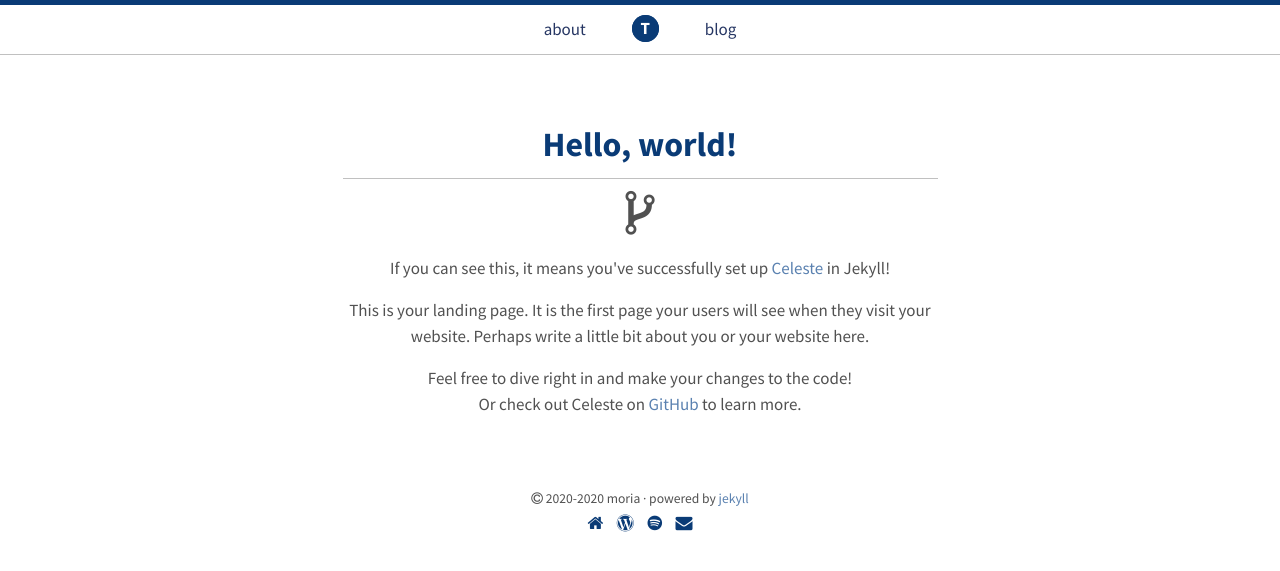
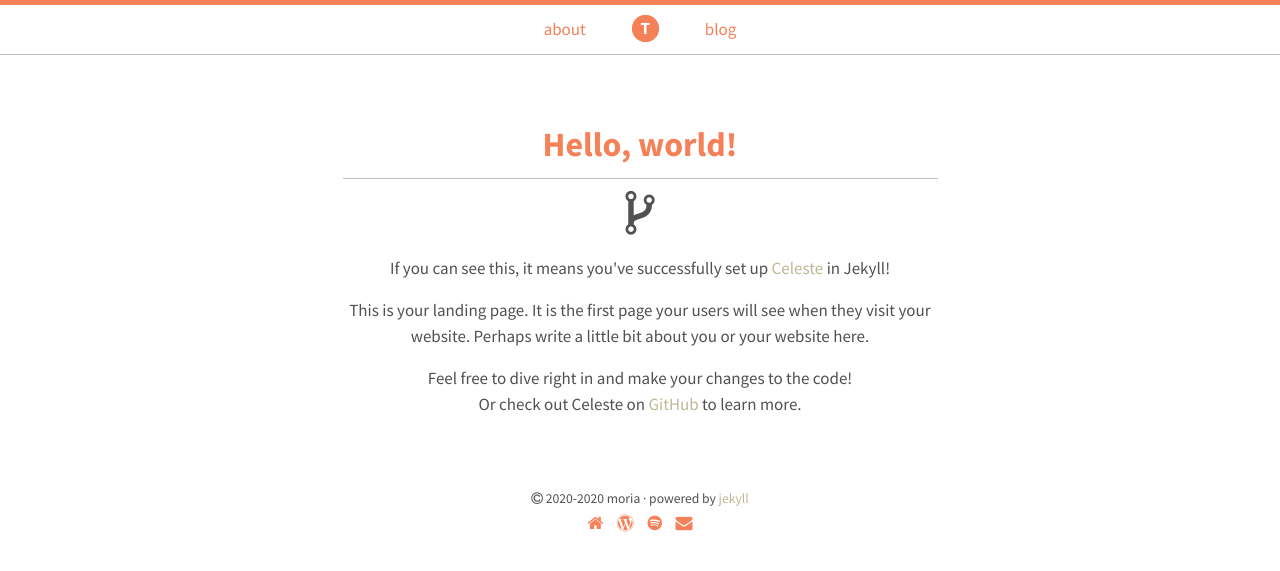
Before and after one commit to hystericalanduseless/hystericalanduseless.github.io, a Jekyll site: the page built from index.html, in a window 1280 px wide. Shown: the top 571 px of the page. Built offline with Jekyll 4.4.1, drawn with Linux system fonts in a browser that asks for light colours.

Commit message:
Change CSS settings

```diff
--- a/_sass/utilities/_variables.scss
+++ b/_sass/utilities/_variables.scss
@@ -13,27 +13,27 @@ $code-font-stack: 'Source Code Pro', monospace;
 // Body
 $body-text-color: #515151;
 $body-background-color: #ffffff;
-$body-top-border-color: #0A3b76;
+$body-top-border-color: #F58158;
 $body-top-border-width: 5px;
 
 // Links
-$link-color: #5a81b0;
+$link-color: #BCB895;
 
 // Navigation
 $nav-bottom-border-color: #c0c0c0;
 $nav-bottom-border-width: 1px;
 
-$nav-link-color: #263663;
+$nav-link-color: #F58158;
 $nav-link-padding-y: 0.7rem;
 $nav-link-padding-x: 1.5rem;
-$nav-link-underline-color: #2098d1;
+$nav-link-underline-color: #BCB895;
 
 $nav-icon-color: #ffffff;
-$nav-icon-background-color: #0A3b76;
+$nav-icon-background-color: #F58158;
 
 // Blog post headings and page titles
-$post-title-color: #0A3b76;
-$post-date-color: #9a9a9a;
+$post-title-color: #F58158;
+$post-date-color: #BCB895;
 
 // Message box
 $message-color: #717171;
```
Also changed, not shown: 11 other files.
